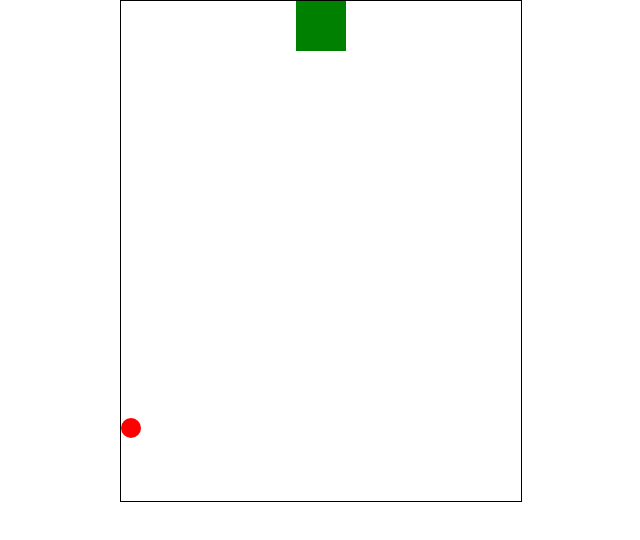
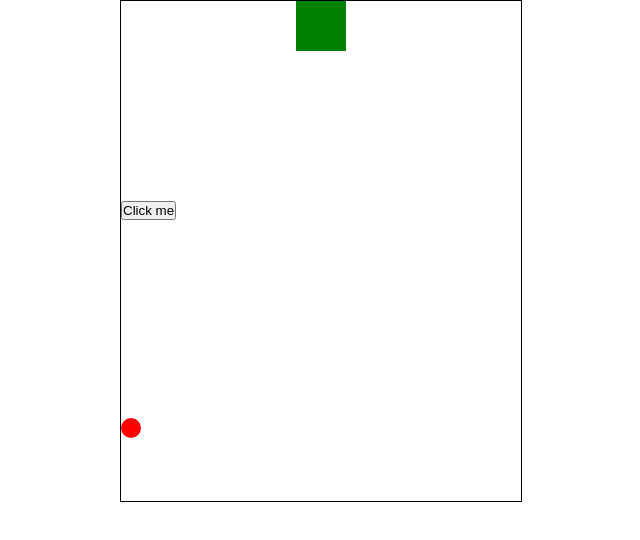
Before and after one commit to SubhashiniSundaresan/FlappyBird, a plain HTML site: page index.html in a window 1280 px wide. Shown: the whole page, without its empty margins (319-959 px from the left). Drawn offline with Linux system fonts and the light colour scheme.

Commit message:
Update index.html

```diff
--- a/index.html
+++ b/index.html
@@ -14,7 +14,7 @@
             </div>
             <div id="character">
             </div>
-
+              <button onclick="jump()">Click me</button>
         </div>
     </body>
 </html>
```
